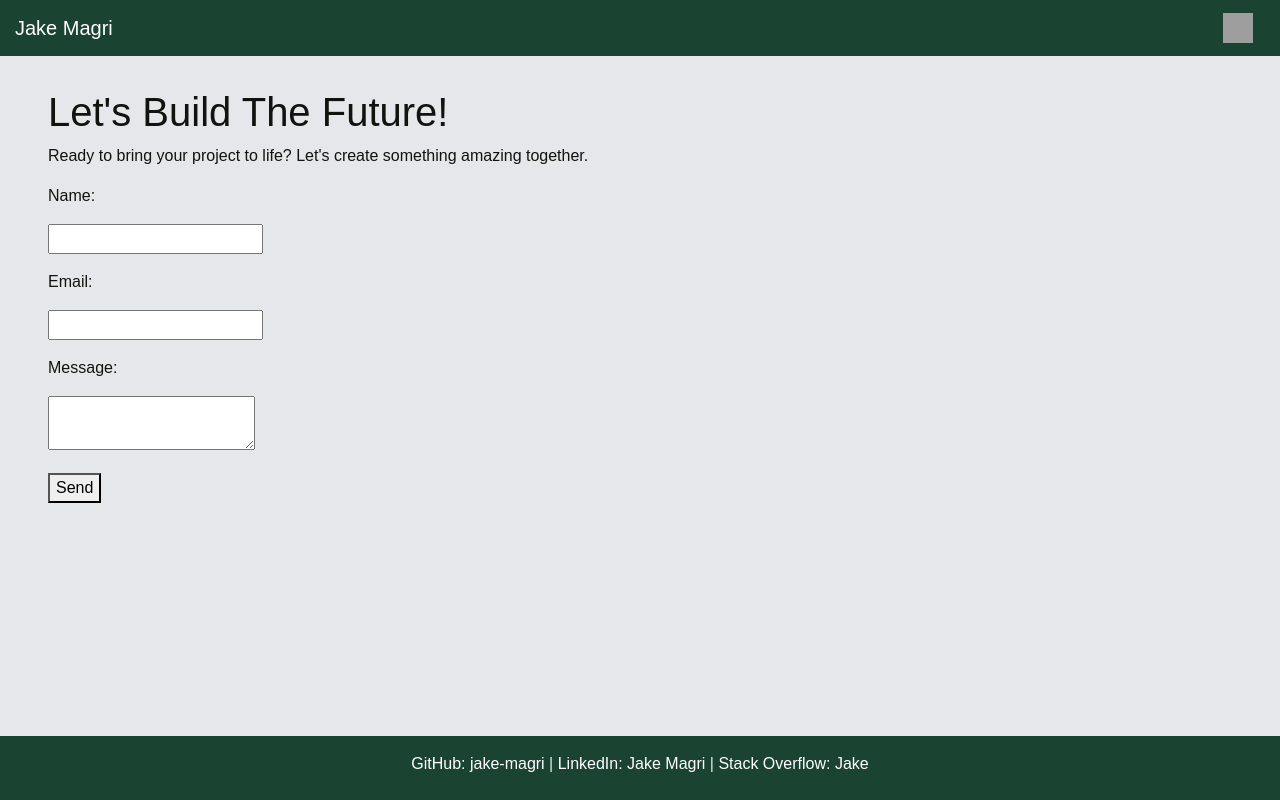
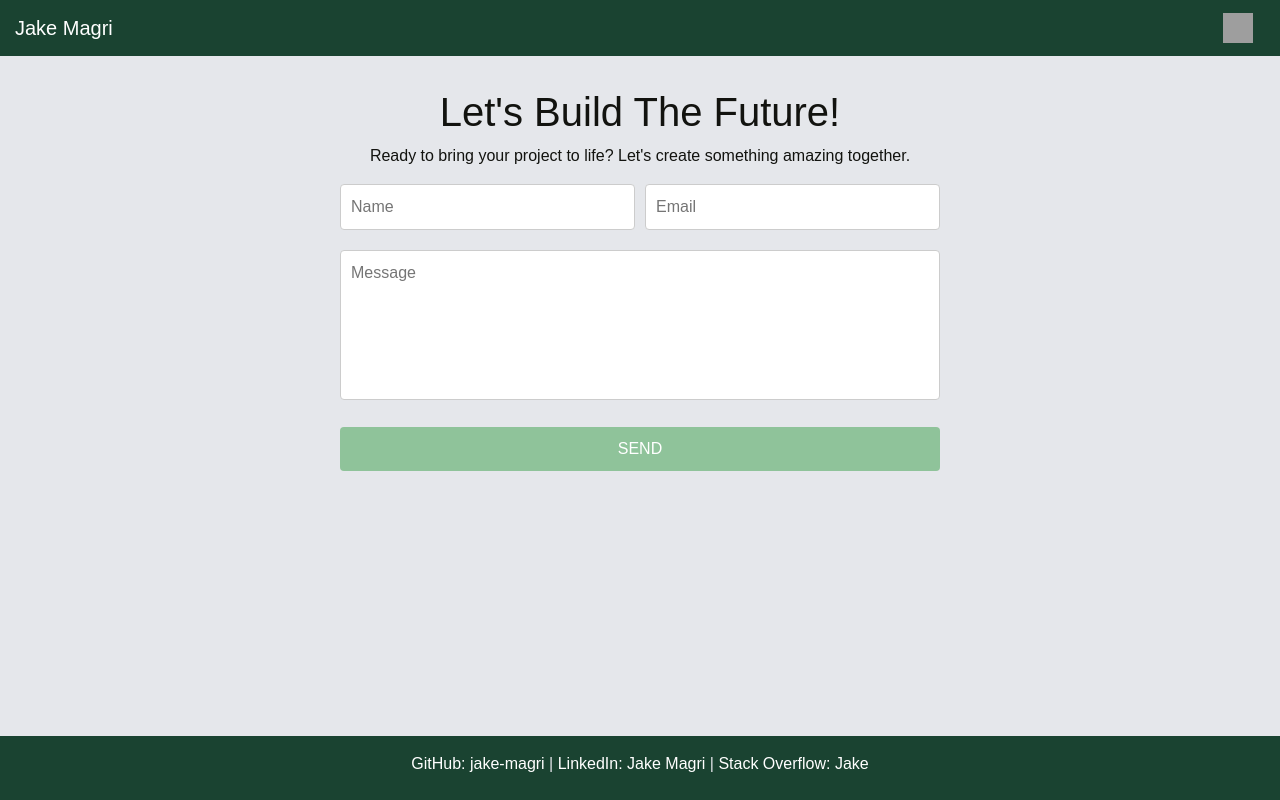
Before and after one commit to jake-magri/React-Portfolio, a React (Vite) app: page /contact in a window 1280 px wide. Built offline with nearby package versions, Linux system fonts and the light colour scheme; grey boxes are pictures that could not be loaded.

Commit message:
updated css styling of the contact form and submit button

```diff
--- /dev/null
+++ b/src/components/pages/Contact.css
@@ -0,0 +1,62 @@
+.contact-header,
+.contact-header__p,
+.contact-form {
+  display: flex;
+  flex-direction: column;
+  align-items: center;
+}
+
+.contact-form {
+  display: grid;
+  grid-template-columns: repeat(2, 1fr);
+  gap: 10px;
+  width: 100%;
+  max-width: 600px;
+  margin: 0 auto;
+}
+
+.contact-form__p1,
+.contact-form__p2 {
+  grid-column: span 1;
+}
+
+.contact-form__p3 {
+  grid-column: span 2;
+  margin: 10px 0;
+}
+
+.contact-form__p1 input,
+.contact-form__p2 input {
+  width: 100%;
+  padding: 10px;
+  font-size: 16px;
+  border: 1px solid #ccc;
+  border-radius: 4px;
+}
+
+.contact-form__p3 textarea {
+  width: 100%;
+  min-height: 150px;
+  padding: 10px;
+  font-size: 16px;
+  border: 1px solid #ccc;
+  border-radius: 4px;
+  resize: none;
+}
+
+.button {
+  grid-column: span 2;
+  margin: 3x 0;
+  width: 100%;
+}
+
+ .button button {
+  padding: 10px;
+  font-size: 16px;
+  cursor: pointer;
+  width: 100%;
+  border: none;
+  border-radius: 4px;
+  background-color: #8fc39a;
+  color: white;
+}
--- a/src/components/pages/Contact.jsx
+++ b/src/components/pages/Contact.jsx
@@ -1,5 +1,6 @@
 // boilerplate code and notes used from activity 18 to get Contacts started
 import React, { useState } from 'react';
+import './Contact.css'
 
 //Contact component with form and events
 export default function Contact() {
@@ -32,16 +33,14 @@ export default function Contact() {
   // return jsx with updated stateful variables and event listeners.
   return (
     <div>
-      <h1>Let's Build The Future!</h1>
-      <p>
+      <h1 className='contact-header'>Let's Build The Future!</h1>
+      <p className='contact-header__p'>
         Ready to bring your project to life? Let's create something amazing together.
       </p>
-      <form onSubmit={handleSubmit}>
-        <p>
-          <label htmlFor="name">Name:</label>
-        </p>
-        <p>
-          <input
+      <form className='contact-form' onSubmit={handleSubmit}>
+        <div className='contact-form__p1'>
+          <input className='contact-form__p1'
+            placeholder="Name"
             type="text"
             id="name"
             name="Name"
@@ -50,12 +49,10 @@ export default function Contact() {
             onChange={(e) => setName(e.target.value)}
             onBlur={handleMouseExit}
           />
-        </p>
-        <p>
-          <label htmlFor="mail">Email:</label>
-        </p>
-        <p>
+        </div>
+        <div className='contact-form__p2'>
           <input
+            placeholder="Email"
             type="email"
             id="mail"
             name="Email"
@@ -64,22 +61,20 @@ export default function Contact() {
             onChange={(e) => setEmail(e.target.value)}
             onBlur={handleMouseExit}
           />
-        </p>
-        <p>
-          <label htmlFor="msg">Message:</label>
-        </p>
-        <p>
+        </div>
+        <div className='contact-form__p3'>
           <textarea
+            placeholder="Message"
             id="msg"
             name="Message"
             value={message}
             onChange={(e) => setMessage(e.target.value)}
             onBlur={handleMouseExit}
           />
-        </p>
-        <p className="button">
-          <button type="submit">Send</button>
-        </p>
+        </div>
+        <div className="button">
+          <button type="submit">SEND</button>
+        </div>
       </form>
     </div>
   );
```
